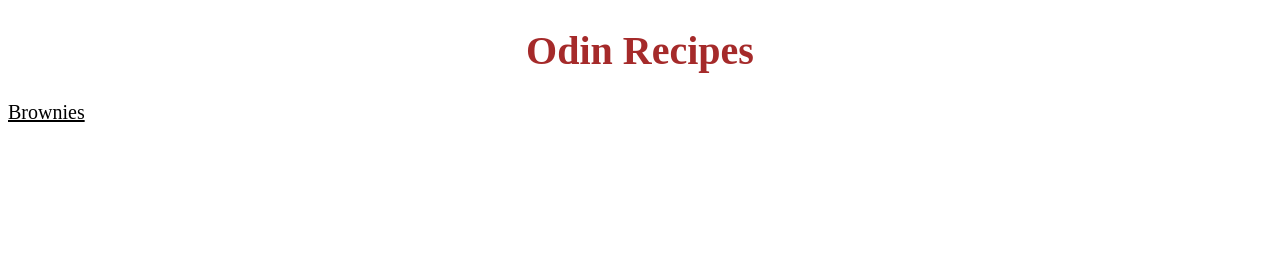
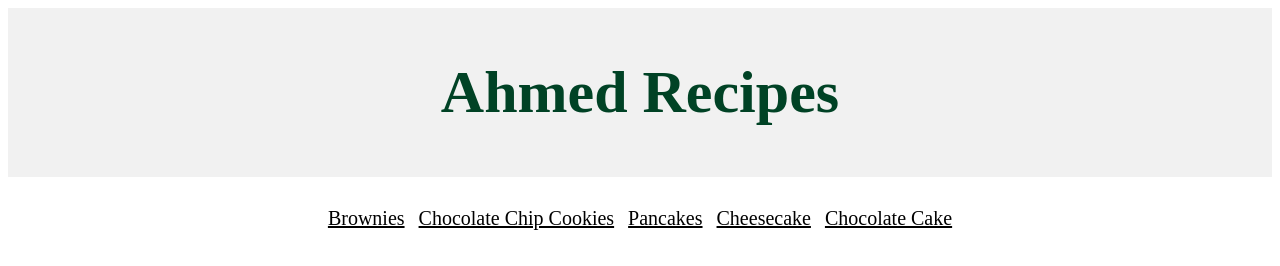
Before and after one commit to RZAhmed17/odin-recipes, a plain HTML site: page index.html in a window 1280 px wide. Drawn offline with Linux system fonts and the light colour scheme.

Commit message:
added new recipe links and styling

```diff
--- a/index.html
+++ b/index.html
@@ -4,10 +4,18 @@
     <meta charset="UTF-8">
     <meta name="viewport" content="width=device-width, initial-scale=1.0">
     <link rel="stylesheet" href="styles/style.css">
-    <title>Odin Recipes</title>
+    <title>Ahmed Recipes</title>
 </head>
 <body>
-    <h1 class="title">Odin Recipes</h1>
-    <a href="recipes/brownies.html">Brownies</a>
+    <div class="header">
+        <h1 class="title">Ahmed Recipes</h1>
+    </div>
+    <div class="navbar">
+        <a href="recipes/brownies.html">Brownies</a>
+        <a href="recipes/chocolate-chip-cookies.html">Chocolate Chip Cookies</a>
+        <a href="recipes/pancakes.html">Pancakes</a>
+        <a href="recipes/cheesecake.html">Cheesecake</a>
+        <a href="recipes/chocolate-cake.html">Chocolate Cake</a>
+    </div>
 </body>
 </html>
--- a/styles/style.css
+++ b/styles/style.css
@@ -1,12 +1,26 @@
+.header {
+    background-color: #f1f1f1;
+    padding: 10px;
+    margin-bottom: 20px;
+    text-align: center;
+}
+
 .title {
-    font-size: 40px;
+    font-size: 60px;
     font-weight: bold;
     text-align: center;
-    color: brown;
+    color: #004225;
+}
+
+.navbar {
+    padding: 10px;
+    margin-bottom: 20px;
+    text-align: center;
 }
 
 a {
     font-size: 20px;
     text-decoration: underline;
     color: black;
+    padding: 5px;
 }
```
